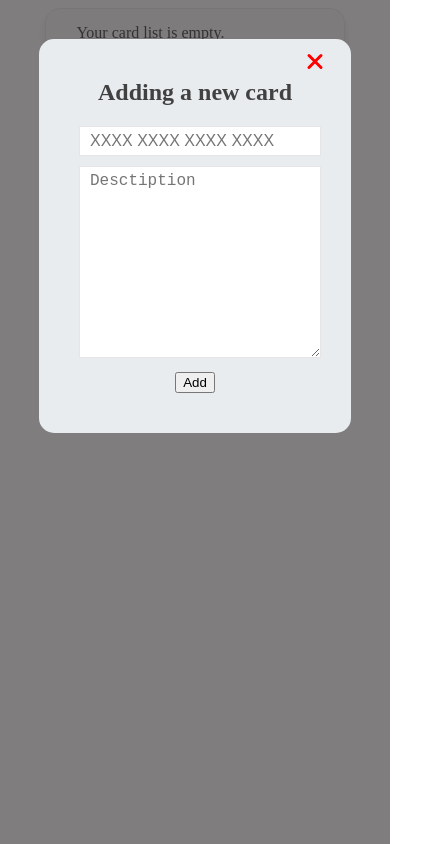
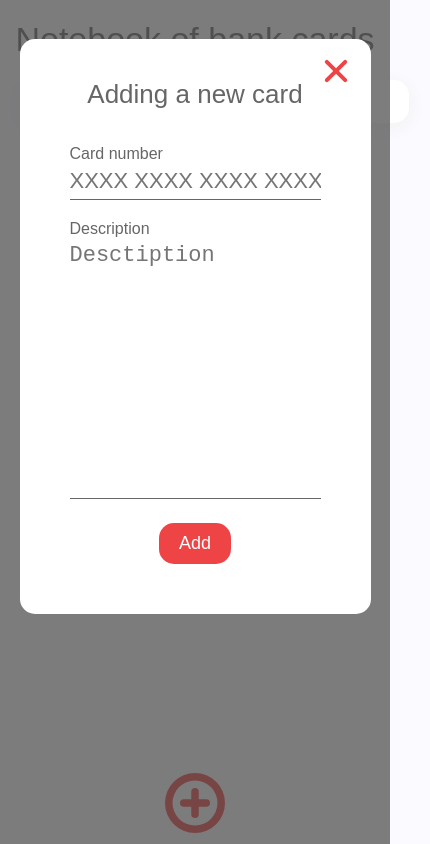
Before and after one commit to Uolary/bank-cards-notebook, a website built with webpack: page src/index.html in a window 390 px wide. Both pictures are taken after a click on the button "Add new credit card". Shown: the whole page, 430 px wide, since content can reach past the window. Built offline with nearby package versions, Linux system fonts and the light colour scheme.

Commit message:
feature: added styles for desktop and mobile

```diff
--- a/src/index.html
+++ b/src/index.html
@@ -8,12 +8,17 @@
     <title>Bank Card Notebook</title>
   </head>
   <body>
-    <section class="container app">
+    <section class="app">
+      <h1 class="header">Notebook of bank cards</h1>
       <section class="card">
-        <ul class="card__list">
-        </ul>
-        <button class="card__add-btn" aria-label="Add new credit card">
-          <svg class="card__add-svg" viewBox="0 0 96 96" xmlns="http://www.w3.org/2000/svg"><g><path d="M66,42H54V30a6,6,0,0,0-12,0V42H30a6,6,0,0,0,0,12H42V66a6,6,0,0,0,12,0V54H66a6,6,0,0,0,0-12Z"/><path d="M48,0A48,48,0,1,0,96,48,48.0512,48.0512,0,0,0,48,0Zm0,84A36,36,0,1,1,84,48,36.0393,36.0393,0,0,1,48,84Z"/></g></svg>
+        <div class="container">
+          <ul class="card__list">
+          </ul>
+        </div>
+      </section>
+      <section class="modal__show-btn-inner">
+        <button class="modal__show-btn" aria-label="Add new credit card">
+          <svg class="modal__add-svg" viewBox="0 0 96 96" xmlns="http://www.w3.org/2000/svg"><g><path d="M66,42H54V30a6,6,0,0,0-12,0V42H30a6,6,0,0,0,0,12H42V66a6,6,0,0,0,12,0V54H66a6,6,0,0,0,0-12Z"/><path d="M48,0A48,48,0,1,0,96,48,48.0512,48.0512,0,0,0,48,0Zm0,84A36,36,0,1,1,84,48,36.0393,36.0393,0,0,1,48,84Z"/></g></svg>
         </button>
       </section>
     </section>
--- a/src/js/constants.js
+++ b/src/js/constants.js
@@ -23,11 +23,11 @@ export const classes = Object.freeze({
     card__description: 'card__description',
     card__lessShowDescription: 'card__less-show-description',
     card__numberPart: 'card__number-part',
-    card__typeSvg: 'card__type-svg',
-    card__addBtn: 'card__add-btn'
+    card__typeSvg: 'card__type-svg'
   },
   modal: {
     modal: 'modal',
+    modalShowModalBtn: 'modal__show-btn',
     modal__addCard: 'modal__add-card',
     modal__bg: 'modal__bg',
     modal__inner: 'modal__inner',
@@ -36,6 +36,7 @@ export const classes = Object.freeze({
     modal__form: 'modal__form',
     modal__row: 'modal__row',
     modal__input: 'modal__input',
+    modal__label: 'modal__label',
     modal__error: 'modal__error'
   }
 });
--- a/src/js/views/modal.js
+++ b/src/js/views/modal.js
@@ -58,7 +58,7 @@ export default class Modal {
    */
   clickAddCard(handler) {
     /* eslint-disable max-len */
-    $on(qs(`.${classes.card.card__addBtn}`), 'click', () => {
+    $on(qs(`.${classes.modal.modalShowModalBtn}`), 'click', () => {
       qs('.app').insertAdjacentHTML('beforeend', `
         <section class="${classes.modal.modal}" aria-modal="true" role="dialog">
           <div class="${classes.modal.modal__bg}"></div>
@@ -67,9 +67,11 @@ export default class Modal {
             <h2 class="${classes.modal.modal__title}">Adding a new card</h2>
             <form class="${classes.modal.modal__form}">
               <div class="${classes.modal.modal__row}">
+                  <label class="${classes.modal.modal__label}" for="${identifiers.cardNumber}">Card number</label>
                   <input class="${classes.modal.modal__input}" id="${identifiers.cardNumber}" type="text" placeholder="XXXX XXXX XXXX XXXX">
               </div>
               <div class="${classes.modal.modal__row}">
+                  <label class="${classes.modal.modal__label}" for="${identifiers.cardDescription}">Description</label>
                   <textarea class="${classes.modal.modal__input}" id="${identifiers.cardDescription}" placeholder="Desctiption" rows="10"></textarea>
               </div>
               <button class="${classes.modal.modal__addCard}" aria-label="Close">
--- /dev/null
+++ b/src/styles/blocks/app.scss
@@ -0,0 +1,7 @@
+@import '../variables';
+
+.app {
+  height: 100vh;
+  position: relative;
+  min-width: 430px;
+}
--- /dev/null
+++ b/src/styles/blocks/card.scss
@@ -0,0 +1,95 @@
+@import '../variables';
+
+.card {
+  margin-bottom: 20px;
+  padding: 80px 0;
+
+  &__list {
+    padding: 0;
+    margin: 0;
+  }
+
+  &__item {
+    list-style-type: none;
+    padding: 10px 30px 15px;
+    border-radius: 15px;
+    background-color: $white;
+    box-shadow: 0 4px 18px $seashell;
+    margin-bottom: 20px;
+    transition: 0.5s;
+
+    &:hover {
+      box-shadow: 0 4px 18px $alto;
+    }
+  }
+
+  &__header {
+    display: flex;
+    align-items: center;
+
+    @media (max-width: $screen-sm) {
+      justify-content: space-between;
+      position: relative;
+      padding-bottom: 35px;
+    }
+  }
+
+  &__type-svg {
+    width: 60px;
+    height: 58px;
+    vertical-align: middle;
+    margin-right: 15px;
+  }
+
+  &__number {
+    font-size: 26px;
+    color: $dove-gray;
+    letter-spacing: 4px;
+    flex-grow: 1;
+    margin: 0;
+    opacity: 0.9;
+
+    @media (max-width: $screen-sm) {
+      position: absolute;
+      top: 54px;
+    }
+  }
+
+  &__number-part {
+    margin-right: 12px;
+  }
+
+  &__remove-btn {
+    background: inherit;
+    border: none;
+    cursor: pointer;
+    padding: 0;
+    transition: 0.3s;
+
+    &:hover {
+      opacity: 0.7;
+    }
+  }
+
+  &__remove-svg {
+    fill: $flamingo;
+    width: 35px;
+    height: 35px;
+    transition: 0.3s;
+  }
+
+  &__description {
+    font-size: 18px;
+    line-height: 1.6;
+    margin: 0;
+    color: $tundora;
+  }
+
+  &__less-show-description {
+    font-size: 18px;
+    background: inherit;
+    border: none;
+    color: $portage;
+    cursor: pointer;
+  }
+}
--- /dev/null
+++ b/src/styles/blocks/header.scss
@@ -0,0 +1,16 @@
+@import '../variables';
+
+.header {
+  font-size: 34px;
+  font-weight: 400;
+  color: $dove-gray;
+  text-align: center;
+  margin: 0;
+  padding: 20px 0;
+  min-height: 4%;
+  position: fixed;
+  top: 0;
+  width: 100%;
+  background-color: $titan-white;
+  z-index: 2;
+}
--- /dev/null
+++ b/src/styles/blocks/modal.scss
@@ -0,0 +1,166 @@
+@import '../variables';
+
+.modal {
+  width: 100vw;
+  height: 100vh;
+  position: fixed;
+  top: 0;
+  left: 0;
+  z-index: 3;
+  text-align: center;
+
+  &__bg {
+    z-index: -1;
+    background: $tundora;
+    position: absolute;
+    width: 100%;
+    height: 100%;
+    opacity: 0.7;
+  }
+
+  &__inner {
+    display: block;
+    background: $white;
+    box-sizing: border-box;
+    padding: 40px 50px 50px;
+    border-radius: 15px;
+    position: relative;
+
+    &.container {
+      margin: 10% auto 0;
+    }
+  }
+
+  &__title {
+    font-weight: 400;
+    font-size: 26px;
+    color: $dove-gray;
+    margin: 0 0 35px;
+  }
+
+  &__label {
+    font-size: 16px;
+    color: $dove-gray;
+  }
+
+  &__input {
+    background: inherit;
+    font-size: 22px;
+    color: #414141;
+    width: 100%;
+    outline: 0;
+    border: none;
+    border-bottom: 1px solid $dove-gray;
+    padding: 5px 0;
+    resize: none;
+
+    &:focus {
+      border-bottom: 1px solid $eucalyptus;
+    }
+  }
+
+  &__row {
+    margin-bottom: 20px;
+    text-align: left;
+  }
+
+  &__close-btn {
+    position: absolute;
+    top: 30px;
+    right: 20px;
+    background: inherit;
+    border: none;
+    cursor: pointer;
+    transition: 0.3s;
+    padding: 0;
+    outline: 0;
+
+    &:hover {
+      opacity: 0.7;
+    }
+
+    &:focus {
+      &::after,
+      &::before {
+        opacity: 0.7;
+      }
+    }
+
+    &::after,
+    &::before {
+      content: '';
+      width: 30px;
+      height: 4px;
+      background: $flamingo;
+      display: block;
+      border-radius: 5px;
+    }
+
+    &::after {
+      transform: rotate(-45deg);
+      position: relative;
+      top: -4px;
+    }
+
+    &::before {
+      transform: rotate(45deg);
+    }
+  }
+
+  &__add-card {
+    background: $flamingo;
+    border: none;
+    color: $white;
+    padding: 10px 20px;
+    font-size: 18px;
+    border-radius: 15px;
+    transition: 0.3s;
+    cursor: pointer;
+    outline: 0;
+
+    &:hover, &:focus {
+      opacity: 0.7;
+    }
+  }
+
+  &__error {
+    margin-bottom: 15px;
+    color: $flamingo;
+  }
+
+  &__show-btn-inner {
+    background: $titan-white;
+    width: 100%;
+    position: fixed;
+    left: 50%;
+    bottom: 0;
+    transform: translateX(-50%);
+    padding: 10px;
+  }
+
+  &__show-btn {
+    background: inherit;
+    border: none;
+    display: block;
+    margin: 0 auto;
+    outline: 0;
+    transition: 0.3s;
+
+    &:hover {
+      opacity: 0.7;
+    }
+  }
+
+  &__add-svg {
+    fill: $flamingo;
+    width: 60px;
+    height: 60px;
+    vertical-align: middle;
+    cursor: pointer;
+    transition: 0.3s;
+
+    &:hover {
+      opacity: 0.7;
+    }
+  }
+}
--- a/src/styles/fonts.scss
+++ /dev/null
@@ -1,6 +0,0 @@
-// Roboto Regular
-
-@font-face {
-  font-family: 'Roboto';
-  src: url('../assets/fonts/Roboto-Regular.ttf') format('truetype');
-}
--- a/src/styles/index.scss
+++ b/src/styles/index.scss
@@ -1,15 +1,23 @@
-// Fonts
-@import './fonts.scss';
+@import './variables';
 
-// Initial
+@import 'blocks/app';
+@import 'blocks/header';
+@import 'blocks/card';
+@import 'blocks/modal';
+
+body {
+  margin: 0;
+  background-color: $titan-white;
+  font-family: Arial, Helvetica, 'sans-serif';
+}
+
 .container {
   margin: 0 auto;
   width: 80%;
   max-width: 600px;
+
+  @media (max-width: $screen-md) {
+    width: 90%;
+    max-width: none;
+  }
 }
-
-// Views
-@import 'views/card__list';
-@import 'views/card__item';
-@import 'views/card__add-btn';
-@import 'views/modal';
--- a/src/styles/variables.scss
+++ b/src/styles/variables.scss
@@ -1 +1,14 @@
-$alabaster-approx: #F7F7F7;
+$white: #FFFFFF;
+$titan-white: #FAFAFF;
+$seashell: #F2F1F1;
+$alto: #E0DFDF;
+$dove-gray: #666666;
+$flamingo: #EF4445;
+$tundora: #464646;
+$portage: #7D80EB;
+$eucalyptus: #1FA64F;
+
+$screen-sm: 575px;
+$screen-md: 768px;
+$screen-lg: 992px;
+$screen-xl: 1200px;
--- a/src/styles/views/card__add-btn.scss
+++ /dev/null
@@ -1,19 +0,0 @@
-.card__add-btn {
-  background: inherit;
-  border: none;
-  display: block;
-  margin: 0 auto;
-}
-
-.card__add-svg {
-  fill: #e54949;
-  width: 70px;
-  height: 70px;
-  vertical-align: middle;
-  cursor: pointer;
-  transition: 0.3s;
-
-  &:hover {
-    fill: #f37979;
-  }
-}
--- a/src/styles/views/card__item.scss
+++ /dev/null
@@ -1,61 +0,0 @@
-.card__item {
-  border: 1px solid #e5e5e5;
-  list-style-type: none;
-  padding: 15px 30px;
-  border-radius: 15px;
-  background-color: #F7F7F7;
-  box-shadow: 0 5px 8px #e1e0e0;
-  margin-bottom: 20px;
-  transition: 0.3s;
-
-  &:hover {
-    box-shadow: 0 5px 8px #d9d8d8;
-  }
-}
-
-.card__header {
-  display: flex;
-  align-items: center;
-}
-
-.card__type-svg {
-  width: 60px;
-  height: 60px;
-  vertical-align: middle;
-}
-
-.card__number {
-  font-size: 30px;
-  color: #414141;
-  flex-grow: 1;
-  margin: 0 25px 0;
-}
-
-.card__remove-btn {
-  background: inherit;
-  border: none;
-  cursor: pointer;
-
-  &:hover {
-    .card__remove-svg {
-      fill: #f37979;
-    }
-  }
-}
-
-.card__remove-svg {
-  fill: #e54949;
-  width: 40px;
-  height: 40px;
-  transition: 0.3s;
-}
-
-.card__description {
-  font-size: 18px;
-  line-height: 1.6;
-  margin: 0;
-}
-
-.card__number-part {
-  margin-right: 12px;
-}
--- a/src/styles/views/card__list.scss
+++ /dev/null
@@ -1,4 +0,0 @@
-.card__list {
-  padding: 0;
-  margin: 0;
-}
--- a/src/styles/views/modal.scss
+++ /dev/null
@@ -1,74 +0,0 @@
-.modal {
-  width: 100vw;
-  height: 100vh;
-  position: fixed;
-  top: 0;
-  left: 0;
-  z-index: 3;
-  text-align: center;
-}
-
-.modal__bg {
-  z-index: -1;
-  background: #494747;
-  position: absolute;
-  width: 100%;
-  height: 100%;
-  opacity: 0.7;
-}
-
-.modal__inner {
-  display: block;
-  margin: 10% auto 0;
-  background: #e9ecef;
-  box-sizing: border-box;
-  padding: 40px;
-  border-radius: 15px;
-  position: relative;
-}
-
-.modal__input {
-  border: 1px solid #e5e5e5;
-  background: #ffffff;
-  padding: 5px 10px;
-  font-size: 16px;
-  color: #414141;
-  width: 95%;
-}
-
-.modal__title {
-  color: #414141;
-  margin: 0 0 20px;
-}
-
-.modal__row {
-  margin-bottom: 10px;
-}
-
-.modal__close-btn {
-  position: absolute;
-  top: 20px;
-  right: 20px;
-  background: inherit;
-  border: none;
-
-  &::after,
-  &::before {
-    content: '';
-    width: 20px;
-    height: 3px;
-    background: red;
-    display: block;
-    border-radius: 5px;
-  }
-
-  &::after {
-    transform: rotate(-45deg);
-    position: relative;
-    top: -3px;
-  }
-
-  &::before {
-    transform: rotate(45deg);
-  }
-}
```
Also changed, not shown: src/js/views/card.js (+4 -4 lines), src/assets/fonts/Roboto-Regular.ttf (added).
